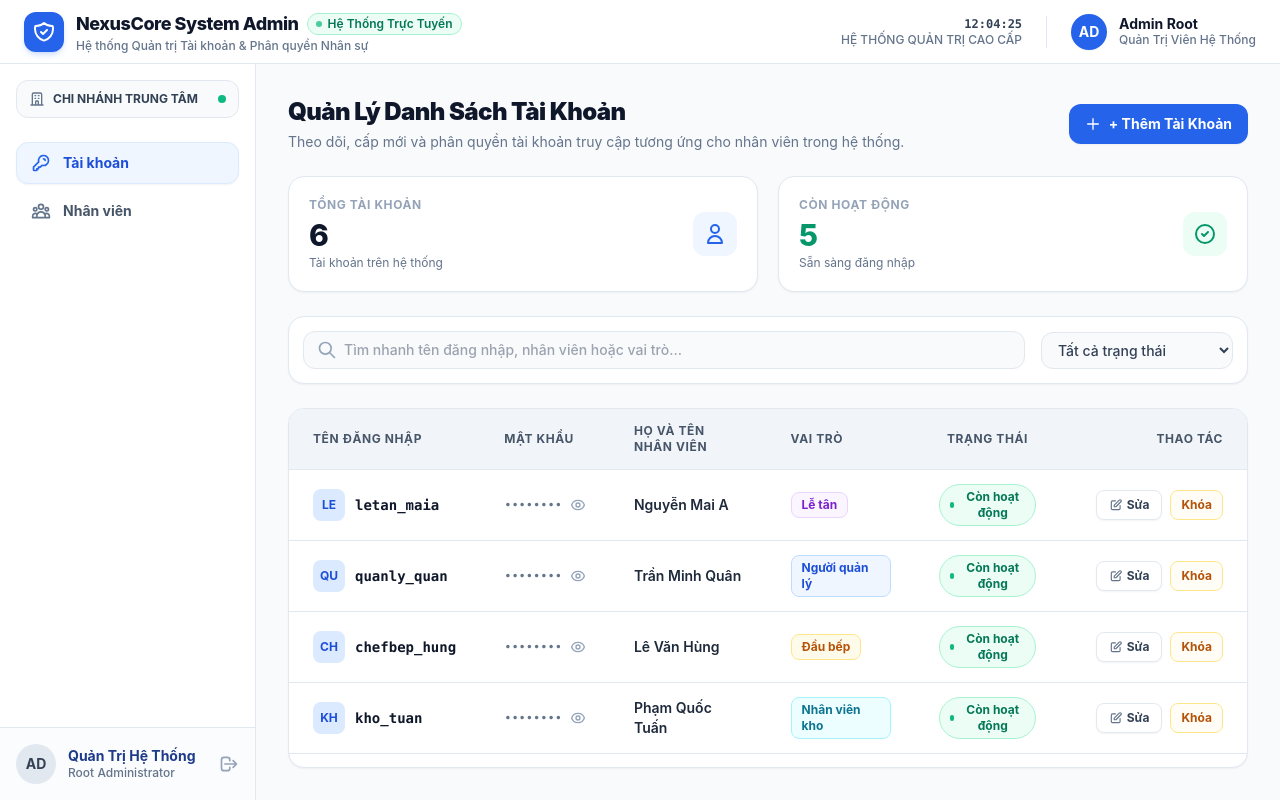
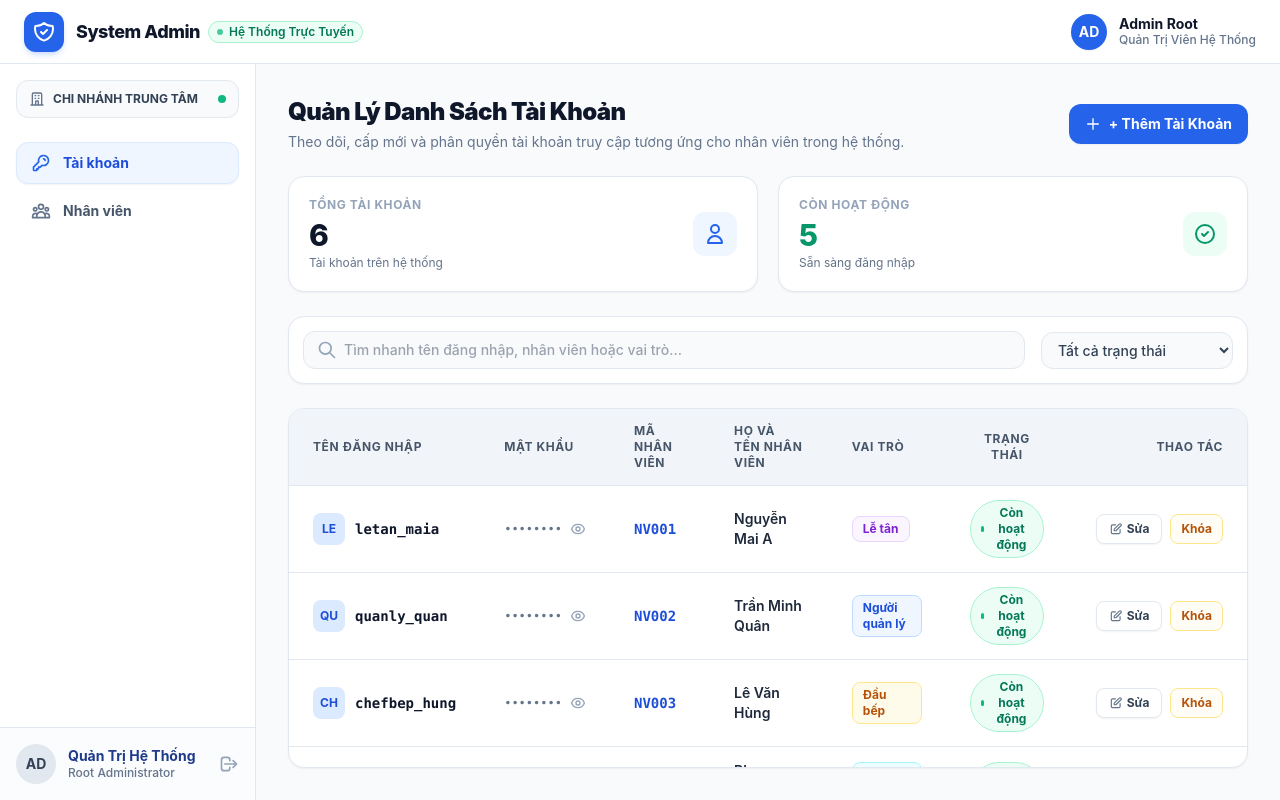
Before and after one commit to BrambleClaw123/RestaurantManagement, a React (Vite) app: page /admin in a window 1280 px wide. Built offline with nearby package versions, Linux system fonts and the light colour scheme.

Commit message:
fix admin

```diff
--- a/src/components/layout/Topbar.jsx
+++ b/src/components/layout/Topbar.jsx
@@ -1,13 +1,6 @@
-import React, { useState, useEffect } from 'react';
+import React from 'react';
 
 export default function Topbar({ title, subtitle, tagText, userInfo, shiftInfo, icon: Icon }) {
-  const [currentTime, setCurrentTime] = useState(new Date());
-
-  useEffect(() => {
-    const timer = setInterval(() => setCurrentTime(new Date()), 1000);
-    return () => clearInterval(timer);
-  }, []);
-
   return (
     <header className="h-16 bg-white border-b border-slate-200 px-6 flex items-center justify-between flex-shrink-0 z-30">
       <div className="flex items-center space-x-3">
@@ -27,11 +20,7 @@ export default function Topbar({ title, subtitle, tagText, userInfo, shiftInfo,
         </div>
       </div>
       <div className="flex items-center space-x-6">
-        <div className="text-right hidden sm:block">
-          <div className="text-xs font-bold text-slate-700 font-mono">{currentTime.toLocaleTimeString('vi-VN')}</div>
-          <div className="text-xs text-slate-500 font-medium">{shiftInfo}</div>
-        </div>
-        <div className="h-8 w-px bg-slate-200 hidden sm:block"></div>
+        {shiftInfo && <div className="text-xs text-slate-500 font-medium hidden sm:block">{shiftInfo}</div>}
         <div className="flex items-center space-x-3 pl-4 sm:pl-0 sm:border-none border-l border-slate-200">
           <div className="w-9 h-9 rounded-full bg-blue-600 text-white flex items-center justify-center font-bold text-sm shadow-sm">
             {userInfo?.initials}
--- a/src/pages/Admin/Admin.jsx
+++ b/src/pages/Admin/Admin.jsx
@@ -155,10 +155,8 @@ export default function Admin() {
 
   // --- CẤU HÌNH LAYOUT DÙNG CHUNG ---
   const topbarProps = {
-    title: "NexusCore System Admin",
-    subtitle: "Hệ thống Quản trị Tài khoản & Phân quyền Nhân sự",
+    title: "System Admin",
     tagText: "Hệ Thống Trực Tuyến",
-    shiftInfo: "HỆ THỐNG QUẢN TRỊ CAO CẤP",
     userInfo: { name: "Admin Root", role: "Quản Trị Viên Hệ Thống", initials: "AD" },
     icon: () => <svg className="w-6 h-6" fill="none" stroke="currentColor" viewBox="0 0 24 24"><path strokeLinecap="round" strokeLinejoin="round" strokeWidth="2" d="M9 12l2 2 4-4m5.618-4.016A11.955 11.955 0 0112 2.944a11.955 11.955 0 01-8.618 3.04A12.02 12.02 0 003 9c0 5.591 3.824 10.29 9 11.622 5.176-1.332 9-6.03 9-11.622 0-1.042-.133-2.052-.382-3.016z"></path></svg>
   };
@@ -246,7 +244,7 @@ export default function Admin() {
               <table className="w-full text-left border-collapse">
                 <thead className="sticky top-0 bg-slate-100 z-10 border-b border-slate-200 text-xs font-bold uppercase tracking-wider text-slate-600">
                   <tr>
-                    <th className="py-3.5 px-6">TÊN ĐĂNG NHẬP</th><th className="py-3.5 px-6">MẬT KHẨU</th><th className="py-3.5 px-6">HỌ VÀ TÊN NHÂN VIÊN</th><th className="py-3.5 px-6">VAI TRÒ</th><th className="py-3.5 px-6 text-center">TRẠNG THÁI</th><th className="py-3.5 px-6 text-right">THAO TÁC</th>
+                    <th className="py-3.5 px-6">TÊN ĐĂNG NHẬP</th><th className="py-3.5 px-6">MẬT KHẨU</th><th className="py-3.5 px-6">MÃ NHÂN VIÊN</th><th className="py-3.5 px-6">HỌ VÀ TÊN NHÂN VIÊN</th><th className="py-3.5 px-6">VAI TRÒ</th><th className="py-3.5 px-6 text-center">TRẠNG THÁI</th><th className="py-3.5 px-6 text-right">THAO TÁC</th>
                   </tr>
                 </thead>
                 <tbody className="divide-y divide-slate-200 text-sm">
@@ -269,6 +267,7 @@ export default function Admin() {
                             </button>
                           </div>
                         </td>
+                        <td className="py-3.5 px-6 font-mono text-sm font-bold text-blue-700">NV{String(emp.id).padStart(3, '0')}</td>
                         <td className="py-3.5 px-6 font-semibold text-slate-800">{emp.name}</td>
                         <td className="py-3.5 px-6">{getRoleBadge(emp.role)}</td>
                         <td className="py-3.5 px-6 text-center">
@@ -291,7 +290,7 @@ export default function Admin() {
                       </tr>
                     );
                   })}
-                  {filteredAccounts.length === 0 && <tr><td colSpan="6" className="py-12 text-center text-slate-400 font-medium">Không tìm thấy tài khoản phù hợp</td></tr>}
+                  {filteredAccounts.length === 0 && <tr><td colSpan="7" className="py-12 text-center text-slate-400 font-medium">Không tìm thấy tài khoản phù hợp</td></tr>}
                 </tbody>
               </table>
             </div>
--- a/src/pages/Manager/Manager.jsx
+++ b/src/pages/Manager/Manager.jsx
@@ -1,4 +1,4 @@
-import React, { useState, useEffect } from 'react';
+import React, { useState } from 'react';
 import MainLayout from '../../components/layout/MainLayout';
 
 // --- MOCK DATA ---
@@ -30,7 +30,6 @@ const REPORT_REVENUE_DATA = [
 export default function Manager() {
   // GLOBAL STATES
   const [activeTab, setActiveTab] = useState('dishes');
-  const [currentTime, setCurrentTime] = useState(new Date());
   const [toast, setToast] = useState(null);
 
   // DISHES STATES
@@ -49,12 +48,6 @@ export default function Manager() {
   // REPORTS STATES
   const [reportType, setReportType] = useState('revenue'); // revenue, inventory, topseller
   const [isExportMenuOpen, setIsExportMenuOpen] = useState(false);
-
-  // CLOCK EFFECT
-  useEffect(() => {
-    const timer = setInterval(() => setCurrentTime(new Date()), 1000);
-    return () => clearInterval(timer);
-  }, []);
 
   const formatCurrency = (amount) => new Intl.NumberFormat('vi-VN').format(amount) + ' đ';
 
@@ -410,8 +403,7 @@ export default function Manager() {
               </div>
               <div className="flex items-center justify-between border-l border-slate-100 pl-4">
                 <div className="flex flex-col">
-                  <span className="text-[11px] text-slate-400">Cập nhật lần cuối: {currentTime.toLocaleTimeString('vi-VN')}</span>
-                  <span className="text-xs font-medium text-slate-600 mt-0.5">Dữ liệu báo cáo tự động</span>
+                  <span className="text-xs font-medium text-slate-600">Dữ liệu báo cáo tự động</span>
                 </div>
                 <button onClick={() => showToast('Đã làm mới số liệu báo cáo thành công!')} className="inline-flex items-center space-x-1.5 px-3 py-2 bg-white hover:bg-slate-50 border border-slate-200 text-slate-700 rounded-lg text-xs font-medium shadow-sm transition-colors">
                   <svg className="w-3.5 h-3.5 text-slate-500" fill="none" stroke="currentColor" viewBox="0 0 24 24"><path strokeLinecap="round" strokeLinejoin="round" strokeWidth="2" d="M4 4v5h.582m15.356 2A8.001 8.001 0 004.582 9m0 0H9m11 11v-5h-.581m0 0a8.003 8.003 0 01-15.357-2m15.357 2H15"></path></svg>
```
